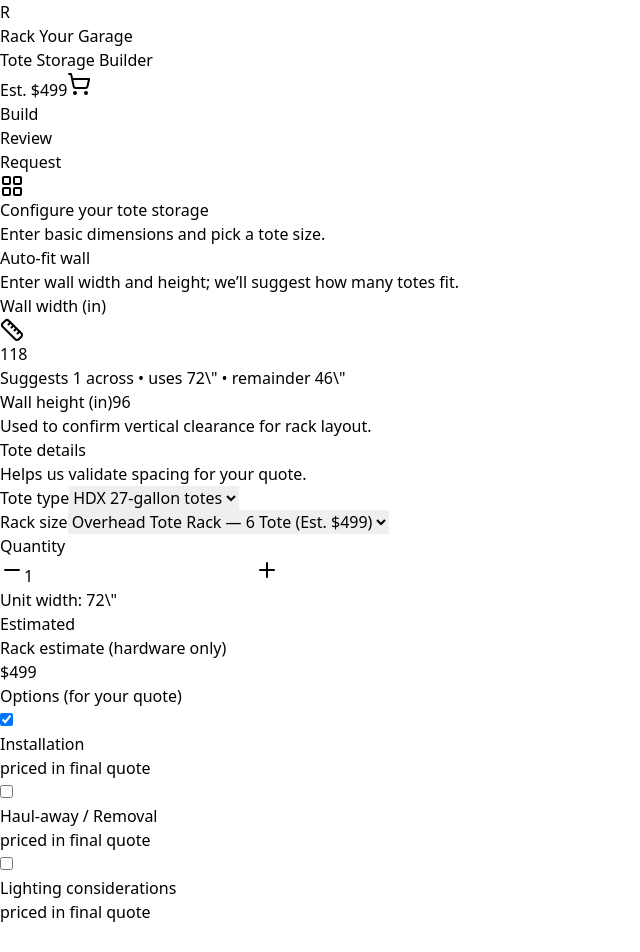
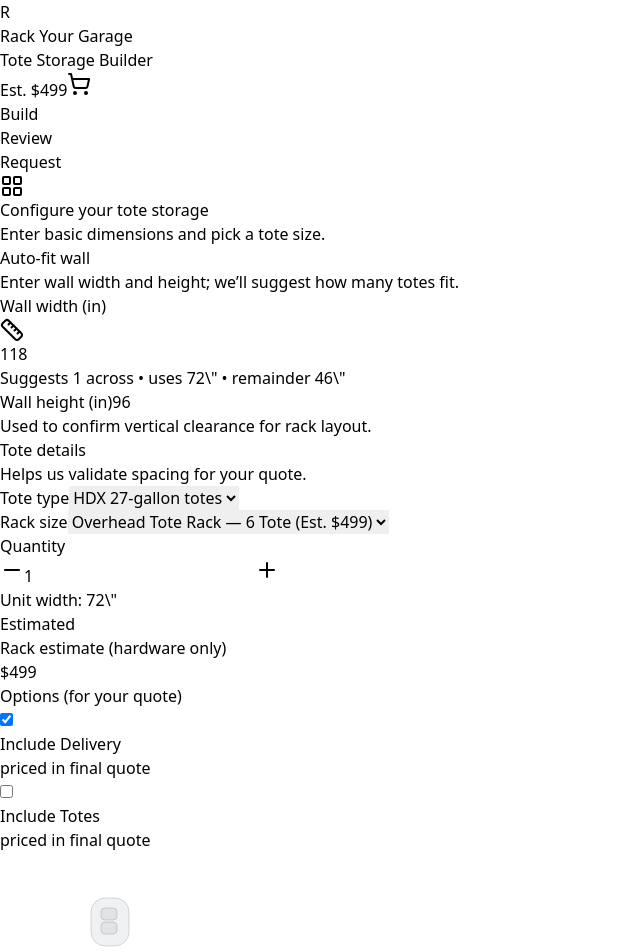
Before and after one commit to jdrzayich/tote-builder, a Next.js app: page / in a window 1280 px wide. Shown: the top 952 px of the page, without its empty margins (0-640 px from the left). Built offline with nearby package versions, Linux system fonts and the light colour scheme.

Commit message:
Update page.tsx

```diff
--- a/app/page.tsx
+++ b/app/page.tsx
@@ -36,9 +36,8 @@ const RACKS: Rack[] = [
 ];
 
 const ADDONS = [
-  { id: "install", name: "Installation" },
-  { id: "remove", name: "Haul-away / Removal" },
-  { id: "lighting", name: "Lighting considerations" },
+  { id: "install", name: "Include Delivery" },
+  { id: "remove", name: "Include Totes" },
 ];
 
 function tinyId() {
```
